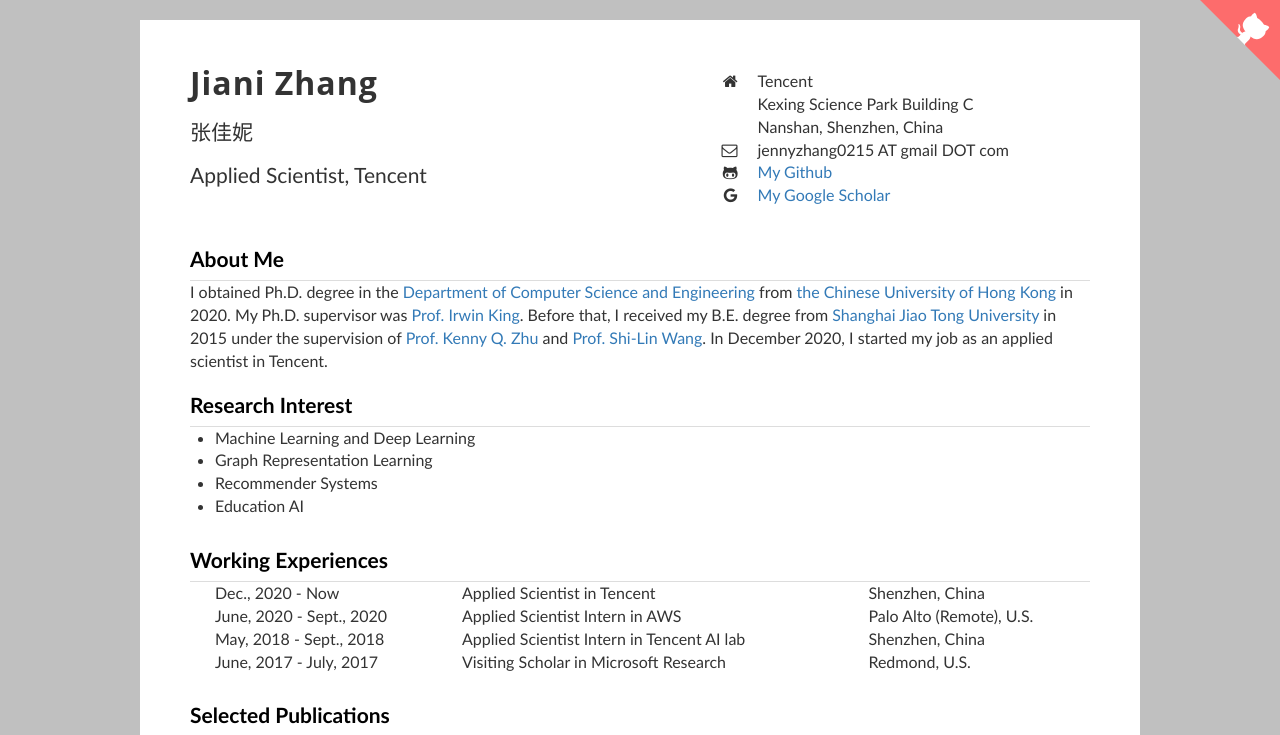
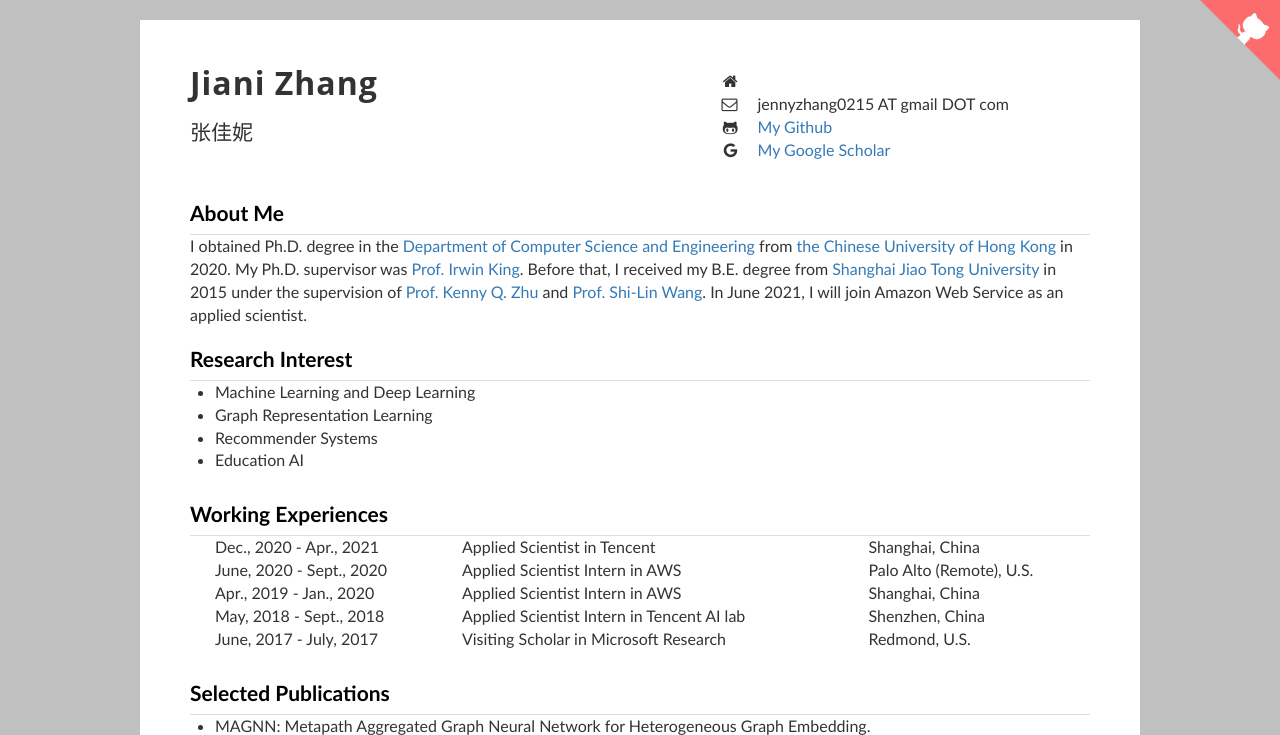
Before and after one commit to jennyzhang0215/jennyzhang0215.github.io, a plain HTML site: page index.html in a window 1280 px wide. Shown: the top 735 px of the page. Drawn offline with Linux system fonts and the light colour scheme.

Commit message:
update the job

```diff
--- a/index.html
+++ b/index.html
@@ -29,14 +29,14 @@
         <div class="col-sm-5">
           <h1>Jiani Zhang</h1>
           <h2>张佳妮</h2>
-          <h2>Applied Scientist, Tencent</h2>
+          <h2></h2>
         </div>
         <div class="col-sm-7 personal-information">
           <dl class="dl-horizontal">
             <dt><i class="fa fa-home" aria-hidden="true"></i></dt>
-            <dd>Tencent</dd>
-            <dd>Kexing Science Park Building C</dd>
-            <dd>Nanshan, Shenzhen, China</dd>
+            <dd></dd>
+            <dd></dd>
+            <dd></dd>
             <dt><i class="fa fa-envelope-o" aria-hidden="true"></i></dt>
             <dd>jennyzhang0215 AT gmail DOT com</dd>
             <dt><i class="fa fa-github-alt" aria-hidden="true"></i></dt>
@@ -59,7 +59,7 @@
           Before that, I received my B.E. degree from <a href="http://www.sjtu.edu.cn/">Shanghai Jiao Tong University</a> in 2015
           under the supervision of <a href="http://cs.sjtu.edu.cn/~kzhu/">Prof. Kenny Q. Zhu</a> and
           <a href="http://infosec.sjtu.edu.cn/index.php?m=article&f=view&id=63">Prof. Shi-Lin Wang</a>.
-          In December 2020, I started my job as an applied scientist in Tencent.
+          In June 2021, I will join Amazon Web Service as an applied scientist.
         </p>
       </div>
 
@@ -84,14 +84,19 @@
         <ul>
           <table style="width:100%">
             <tr>
-              <td>Dec., 2020 - Now</td>
+              <td>Dec., 2020 - Apr., 2021</td>
               <td>Applied Scientist in Tencent</td>
-              <td>Shenzhen, China</td>
+              <td>Shanghai, China</td>
             </tr>
             <tr>
               <td>June, 2020 - Sept., 2020</td>
               <td>Applied Scientist Intern in AWS</td>
               <td>Palo Alto (Remote), U.S.</td>
+            </tr>
+            <tr>
+              <td>Apr., 2019 - Jan., 2020</td>
+              <td>Applied Scientist Intern in AWS</td>
+              <td>Shanghai, China</td>
             </tr>
             <tr>
               <td>May, 2018 - Sept., 2018</td>
@@ -174,7 +179,7 @@
       </div>
       <div class="row">
         <ul>
-        <li><strong>Conference Reviewer:</strong>&nbsp;&nbsp; AAAI 2021, IJCAI 2021, AAAI 2020, CIKM 2020, ICONIP 2020</li>
+        <li><strong>Conference Reviewer:</strong> AAAI 2021, IJCAI 2021, AAAI 2020, AAAI 2019, CIKM 2020, ICONIP 2020</li>
         <li><strong>Journal Reviewer:</strong>
           <ul>
             <li><a href="https://ieeexplore.ieee.org/xpl/RecentIssue.jsp?punumber=69">
@@ -189,8 +194,8 @@
               Neurocomputing </a> (NEUCOM)</li>
             <li><a href="https://www.journals.elsevier.com/neural-networks">
               Neural Networks </a> (NEUNET)</li>
-          <!-- <li>International Journal of Data Science and Analytics</li>
-          <li>Neural Computation</li> -->
+            <li><a href="https://www.emeraldgrouppublishing.com/journal/aci">
+              Applied Computing and Informatics </a> (ACI)</li>
           </ul>
         </li>
         </ul>
```
